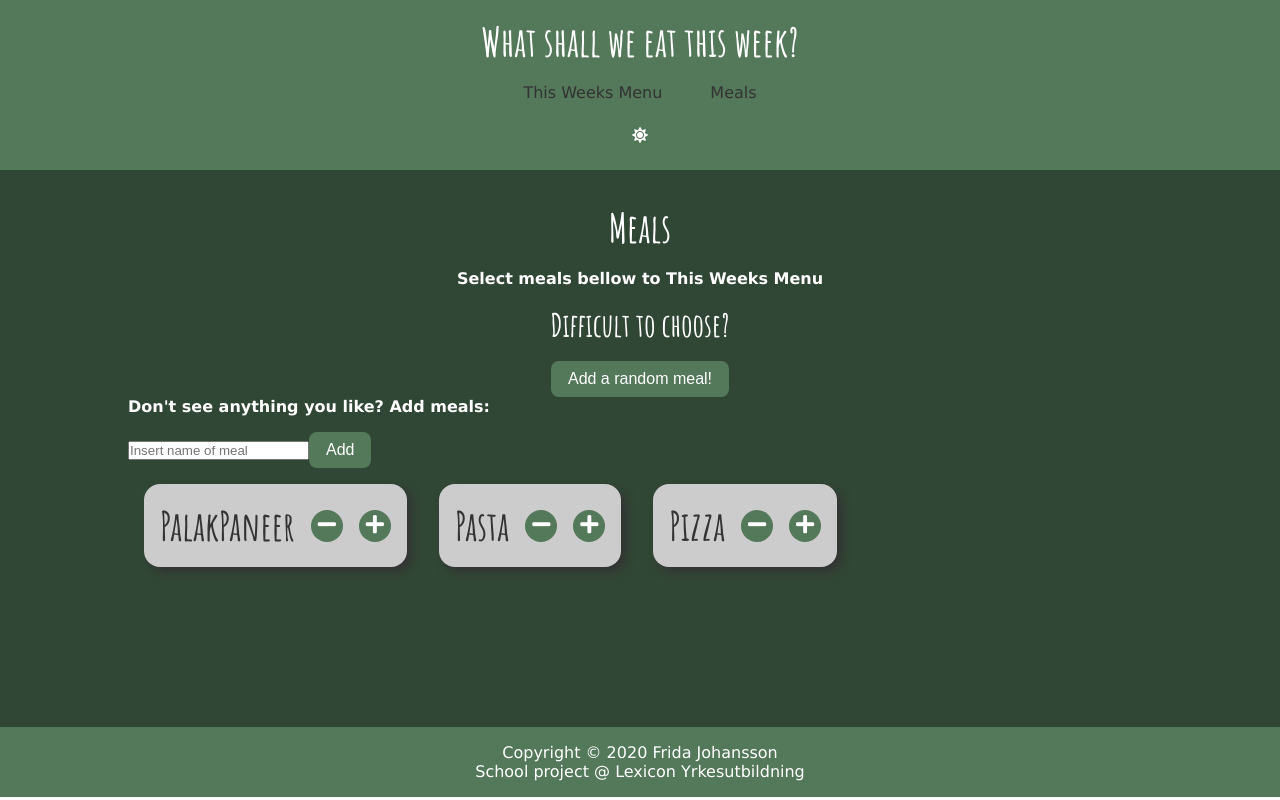
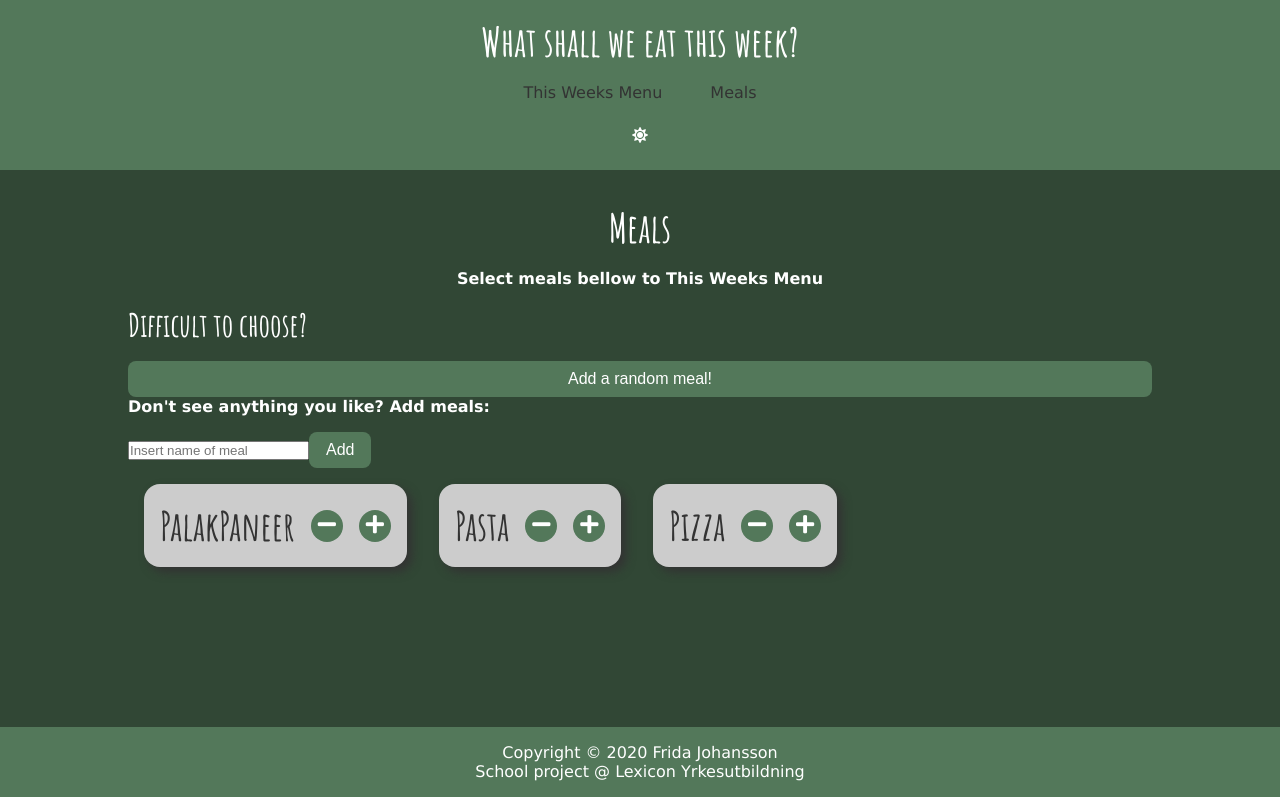
Before and after one commit to johanssonfridamaria/meals-of-the-week-app, a Vue app: page /meals in a window 1280 px wide. Built offline with nearby package versions, Linux system fonts and the light colour scheme.

Commit message:
changed to global section class

```diff
--- a/src/components/Meals/RandomMeal.vue
+++ b/src/components/Meals/RandomMeal.vue
@@ -1,5 +1,5 @@
 <template>
-  <div class="random d-flex column">
+  <div class="d-flex column section">
     <h2 class="mb-1">Difficult to choose?</h2>
     <button class="btn">Add a random meal!</button>
   </div>
@@ -10,7 +10,4 @@ export default {};
 </script>
 
 <style scoped>
-.random{
-  align-items: center;
-}
 </style>
```
